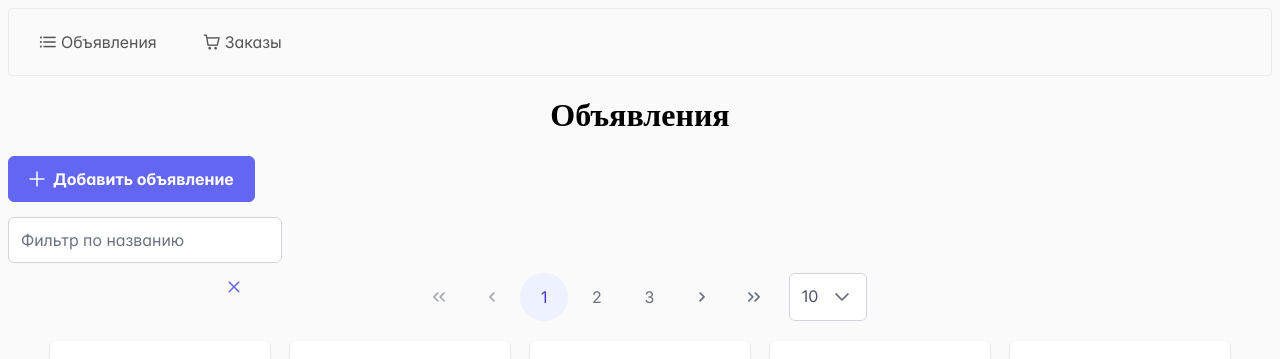
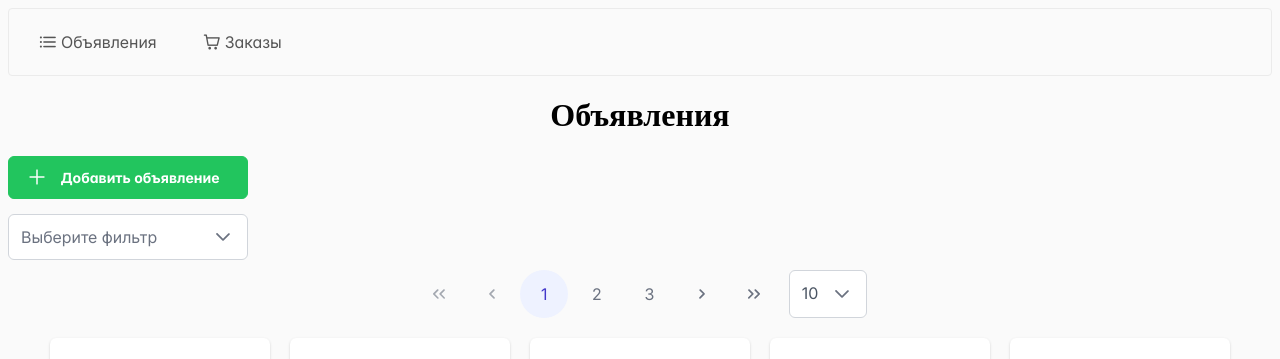
Before and after one commit to tracktor-git/avito-test, a React (Vite) app: page / in a window 1280 px wide. Shown: the top 359 px of the page. Built offline with nearby package versions, Linux system fonts and the light colour scheme; data requests are answered from the project's data file.

Commit message:
Add AdvertisementsFilters

```diff
--- a/src/Components/Advertisements.tsx
+++ b/src/Components/Advertisements.tsx
@@ -2,7 +2,6 @@ import React from 'react';
 import axios from 'axios';
 
 import { Button } from 'primereact/button';
-import { InputText } from 'primereact/inputtext';
 import { Link } from 'react-router-dom';
 import { Paginator, PaginatorPageChangeEvent } from 'primereact/paginator';
 import { Toast } from 'primereact/toast';
@@ -11,6 +10,8 @@ import AdvertisementCard from './AdvertismentCard';
 import ItemDialog from './ItemDialog';
 
 import { Advertisment } from '../types';
+
+import AdvertisementsFilters from './AdvertisementsFilters';
 
 const START_ITEMS_PER_PAGE = 10;
 
@@ -26,7 +27,6 @@ const Advertisements = () => {
   const [filtered, setFiltered] = React.useState<Advertisment[]>([]);
   const [displayed, setDisplayed] = React.useState<Advertisment[]>([]);
   const [visible, setVisible] = React.useState<boolean>(false);
-  const [filter, setFilter] = React.useState('');
   const [first, setFirst] = React.useState<number>(0);
   const [rows, setRows] = React.useState<number>(START_ITEMS_PER_PAGE);
 
@@ -47,12 +47,6 @@ const Advertisements = () => {
   }, []);
 
   React.useEffect(() => {
-    const newData = advertisements.filter(({ name }) => name.toLowerCase().includes(filter));
-    setFiltered(newData);
-    setFirst(0);
-  }, [filter, advertisements]);
-
-  React.useEffect(() => {
     const startIndex = first;
     const endIndex = first + rows;
     setDisplayed(filtered.slice(startIndex, endIndex));
@@ -71,19 +65,17 @@ const Advertisements = () => {
         <Button
           label="Добавить объявление"
           icon="pi pi-plus"
-          style={{ marginBottom: 15 }}
+          severity="success"
+          style={{ marginBottom: 15, width: 240, fontSize: 14 }}
           onClick={() => setVisible(!visible)}
         />
       </div>
 
-      <div className="advertisements-filter">
-        <InputText
-          placeholder="Фильтр по названию"
-          value={filter}
-          onChange={({ target }) => setFilter(target.value.trim().toLowerCase())}
-        />
-        <Button icon="pi pi-times" text rounded size="small" onClick={() => setFilter('')} />
-      </div>
+      <AdvertisementsFilters
+        data={advertisements}
+        setData={setFiltered}
+        resetPages={() => setFirst(0)}
+      />
 
       {displayed.length > 0 && (
         <Paginator
--- /dev/null
+++ b/src/Components/AdvertisementsFilters.tsx
@@ -0,0 +1,96 @@
+import React from 'react';
+import { Dropdown, DropdownChangeEvent } from 'primereact/dropdown';
+import { InputText } from 'primereact/inputtext';
+import { Button } from 'primereact/button';
+
+import { Advertisment } from '../types';
+
+type OptionCodes = 'name' | 'price' | 'views' | 'likes';
+type FilterOption = { name: string, code: OptionCodes };
+
+const options: FilterOption[] = [
+  { name: 'По наименованию', code: 'name' },
+  { name: 'По цене', code: 'price' },
+  { name: 'По просмотрам', code: 'views' },
+  { name: 'По лайкам', code: 'likes' },
+];
+
+interface IAdvertisementsFilters {
+  data: Advertisment[];
+  setData: React.Dispatch<React.SetStateAction<Advertisment[]>>;
+  resetPages: () => void;
+}
+
+const AdvertisementsFilters = (props: IAdvertisementsFilters) => {
+  const { data, setData, resetPages } = props;
+
+  const [selectedOption, setSelectedOption] = React.useState<FilterOption | null>(null);
+  const [value, setValue] = React.useState('');
+
+  React.useEffect(() => {
+    if (!selectedOption && selectedOption !== null) setData(data);
+  }, [selectedOption, data, setData]);
+
+  const filterStrings = () => data.filter((item) => item.name.toLowerCase().includes(value));
+  const filterNumbers = () => data.filter((item) => {
+    const key = selectedOption ? item[selectedOption.code] : null;
+
+    if (key || key === 0) {
+      return key === Number(value);
+    }
+
+    return false;
+  });
+
+  const map = {
+    name: { placeholder: 'Введите наименование', filter: filterStrings },
+    price: { placeholder: 'Введите цену', filter: filterNumbers },
+    views: { placeholder: 'Введите кол-во просмотров', filter: filterNumbers },
+    likes: { placeholder: 'Введите кол-во лайков', filter: filterNumbers },
+  };
+
+  const placeholder = selectedOption ? map[selectedOption.code].placeholder : undefined;
+  const currentFilter = selectedOption ? map[selectedOption.code].filter : null;
+
+  const handleFilter = () => {
+    if (!currentFilter || !value) return;
+    setData(currentFilter());
+    resetPages();
+  };
+
+  const handleDropdownChange = (event: DropdownChangeEvent) => {
+    setSelectedOption(event.value);
+    setValue('');
+    resetPages();
+    setData(data);
+  };
+
+  return (
+    <div className="advertisements-filters">
+
+      <Dropdown
+        className="advertisements-dropdown"
+        value={selectedOption}
+        onChange={handleDropdownChange}
+        options={options}
+        optionLabel="name"
+        placeholder="Выберите фильтр"
+        showClear
+      />
+
+      {selectedOption && (
+      <>
+        <InputText
+          placeholder={placeholder}
+          value={value}
+          onChange={(e) => setValue(e.currentTarget.value.trim().toLowerCase())}
+          disabled={!selectedOption}
+        />
+        <Button icon="pi pi-search-plus" onClick={handleFilter} severity="success" />
+      </>
+      )}
+    </div>
+  );
+};
+
+export default AdvertisementsFilters;
--- a/src/index.css
+++ b/src/index.css
@@ -190,14 +190,13 @@ body {
 	color: #5f2bc0;
 }
 
-.advertisements-filter {
-	position: relative;
-	max-width: 250px;
+.advertisements-filters {
+	display: flex;
+	gap: 5px;
 }
 
-.advertisements-filter button {
-	position: absolute;
-	right: 0;
+.advertisements-dropdown {
+	width: 240px;
 }
 
 .item-dialog-form {
```
